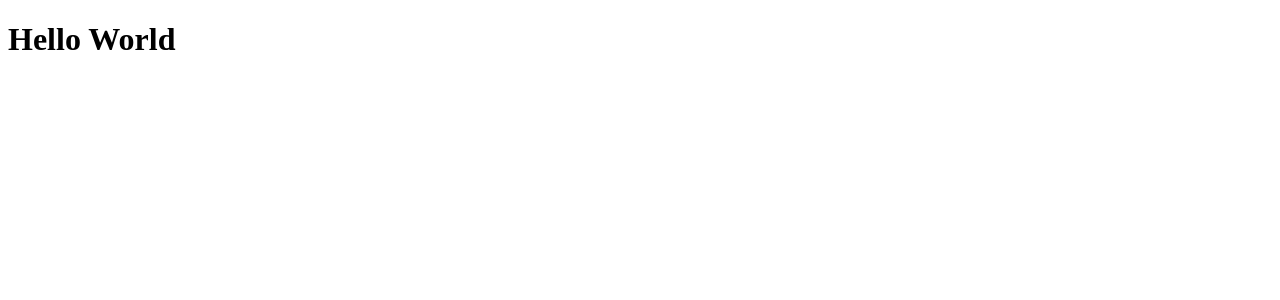
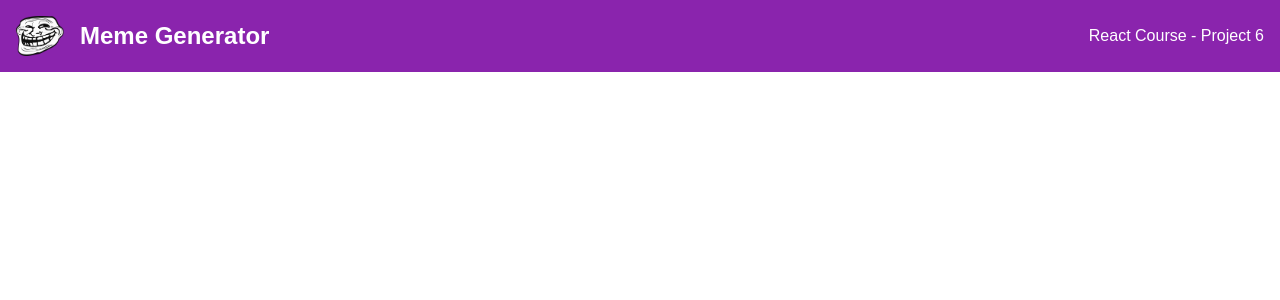
Before and after one commit to ioangheraszim/react-meme-generator, a React (Vite) app: page / in a window 1280 px wide. Shown: the top 300 px of the page. Built offline with nearby package versions, Linux system fonts and the light colour scheme.

Commit message:
added a component some styles and an image to the project

```diff
--- a/index.html
+++ b/index.html
@@ -4,7 +4,8 @@
     <meta charset="UTF-8" />
     <link rel="icon" type="image/svg+xml" href="/vite.svg" />
     <meta name="viewport" content="width=device-width, initial-scale=1.0" />
-    <title>Vite + React</title>
+    <link rel="stylesheet" href="styles.css">
+    <title>React Meme Generator</title>
   </head>
   <body>
     <div id="root"></div>
--- a/src/App.jsx
+++ b/src/App.jsx
@@ -1,11 +1,11 @@
 import React from "react"
+import Header from "./components/Header"
 
 function App() {
-
   return (
-    <>
-      <h1>Hello World</h1>
-    </>
+    <main>
+      <Header />
+    </main>
   )
 }
 
--- /dev/null
+++ b/src/components/Header.jsx
@@ -0,0 +1,14 @@
+import React from "react";
+
+export default function Header() {
+    return (
+        <nav className="nav-bar">
+            <div className="left-nav">
+                <img src="./src/assets/troll-face.png" alt="navbar-icon" />
+                <h1>Meme Generator</h1>
+            </div>
+            <p>React Course - Project 6</p>
+        </nav>
+    )
+
+}
--- /dev/null
+++ b/styles.css
@@ -0,0 +1,36 @@
+body {
+  font-family: "Karla", sans-serif;
+  margin: 0;
+}
+
+*, ::before, ::after {
+  box-sizing: border-box;
+  padding: 0;
+  margin: 0;
+}
+
+.container {
+  border: 1px solid green;
+  margin: 0 auto;
+  max-width: 750px;
+}
+
+.nav-bar {
+  display: flex;
+  justify-content: space-between;
+  align-items: center;
+  padding: 1rem;
+  background-color: #8A24AD;
+  color: #fff;
+}
+
+.left-nav {
+  display: flex;
+  align-items: center;
+  justify-content: center;
+}
+
+.left-nav img {
+  width: 3rem;
+  margin-right: 1rem;
+}/*# sourceMappingURL=styles.css.map */
--- /dev/null
+++ b/styles.scss
@@ -0,0 +1,36 @@
+body {
+    font-family: "Karla", sans-serif;
+    margin: 0;
+}
+
+*,::before, ::after {
+  box-sizing: border-box;
+  padding: 0;
+  margin: 0;
+}
+
+.container {
+  border: 1px solid green;
+  margin: 0 auto;
+  max-width: 750px;
+}
+
+.nav-bar {
+  display: flex;
+  justify-content: space-between;
+  align-items: center;
+  padding: 1rem;
+  background-color: #8A24AD;
+  color: #fff;
+}
+
+.left-nav {
+  display: flex;
+  align-items: center;
+  justify-content: center;
+}
+
+.left-nav img {
+  width: 3rem;
+  margin-right: 1rem;
+}
```
Also changed, not shown: src/assets/troll-face.png (added), 1 other file (tests, documents, lock files or other folders).
